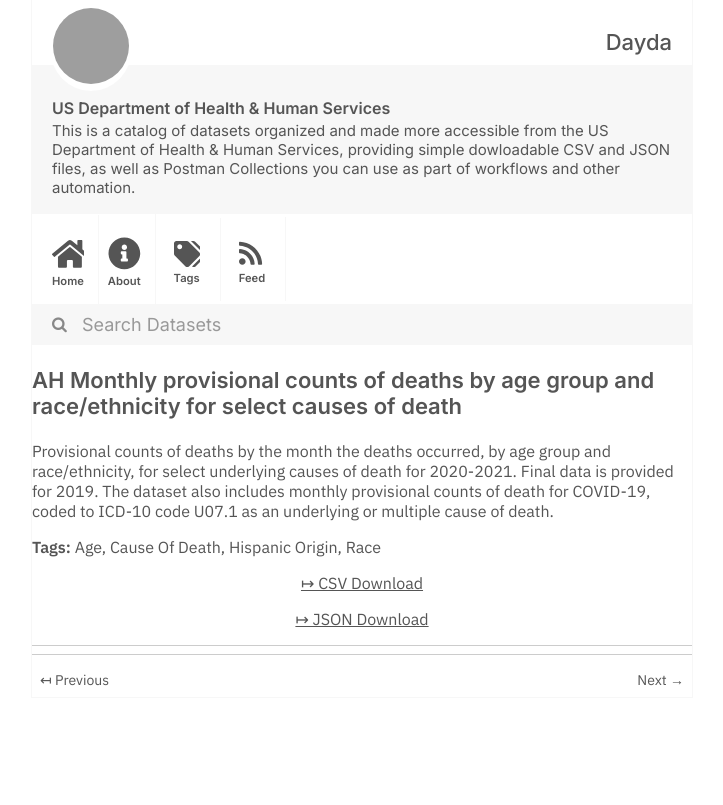
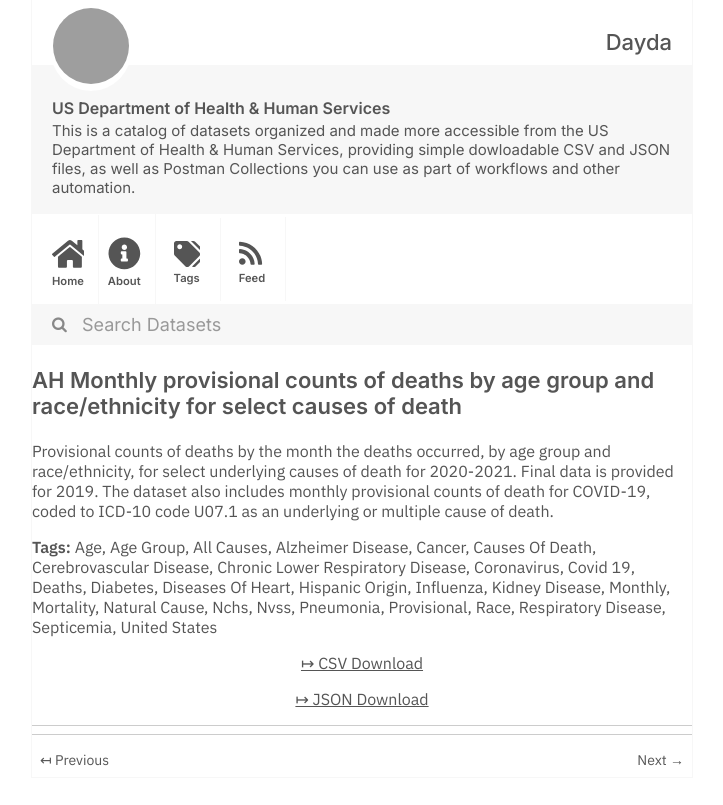
Before and after one commit to dayda-entities/us-department-of-health-and-human-services, a Jekyll site: the page built from _posts/2021-03-16-ah-monthly-provisional-counts-.md, in a window 1280 px wide, cut to the strip 0-805 px from the top of the page. Shown: the whole strip, without its empty margins (278-1001 px from the left). Built offline with Jekyll 4.4.1, drawn with Linux system fonts in a browser that asks for light colours; grey boxes are pictures that could not be loaded.

Commit message:
Publish Data

```diff
--- a/_posts/2021-03-16-ah-monthly-provisional-counts-.md
+++ b/_posts/2021-03-16-ah-monthly-provisional-counts-.md
@@ -2,15 +2,38 @@
 title: >-
   AH Monthly provisional counts of deaths by age group and race/ethnicity for
   select causes of death
-created: '2021-03-16T18:56:53.922563'
-modified: '2021-03-16T18:56:53.922570'
+created: '2021-03-16T19:35:38.172203'
+modified: '2021-05-11T21:19:15.211523'
 state: active
 type: dataset
 tags:
   - Age
-  - Cause Of Death
+  - Age Group
+  - All Causes
+  - Alzheimer Disease
+  - Cancer
+  - Causes Of Death
+  - Cerebrovascular Disease
+  - Chronic Lower Respiratory Disease
+  - Coronavirus
+  - Covid 19
+  - Deaths
+  - Diabetes
+  - Diseases Of Heart
   - Hispanic Origin
+  - Influenza
+  - Kidney Disease
+  - Monthly
+  - Mortality
+  - Natural Cause
+  - Nchs
+  - Nvss
+  - Pneumonia
+  - Provisional
   - Race
+  - Respiratory Disease
+  - Septicemia
+  - United States
 groups: []
 csv_url: 'https://data.cdc.gov/api/views/r5pw-bk5t/rows.csv?accessType=DOWNLOAD'
 json_url: 'https://data.cdc.gov/api/views/r5pw-bk5t/rows.json?accessType=DOWNLOAD'
```
